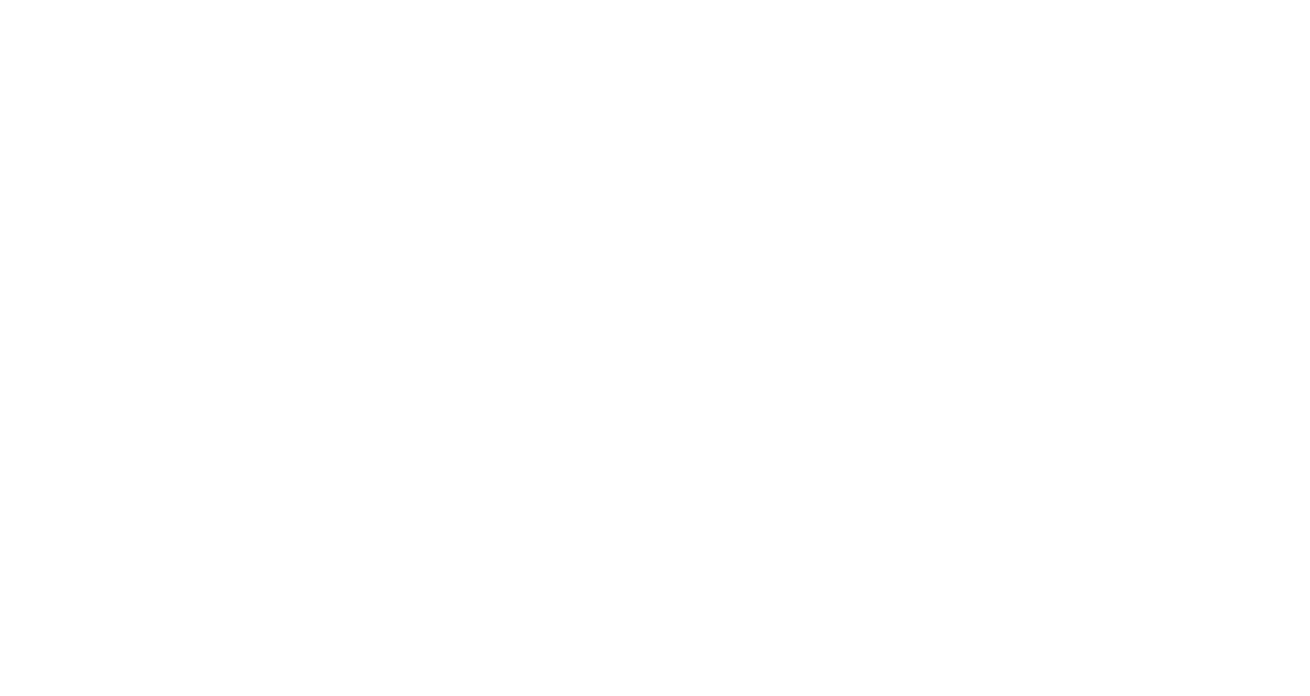
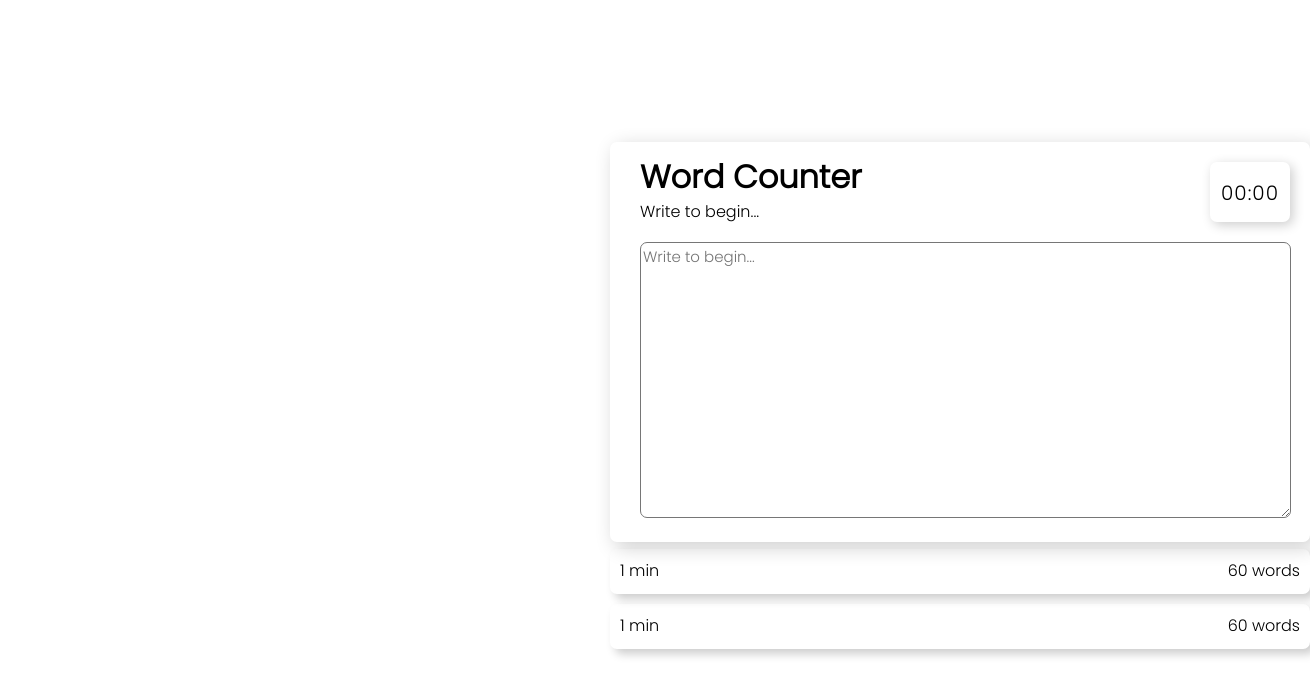
Before and after one commit to Holgerhk/Word-Counter, a plain HTML site: page index.html in a window 1280 px wide. Shown: the whole page, 1310 px wide, since content can reach past the window. Drawn offline with Linux system fonts and the light colour scheme.

Commit message:
another message

```diff
--- a/index.html
+++ b/index.html
@@ -9,6 +9,25 @@
     <title>Word Counter</title>
 </head>
 <body>
+    <div class="container">
+        <h1>Word Counter</h1>
+        <p class="first-p">Write to begin...</p>
+        <div class="time-box">
+            <p class="time">00:00</p>
+        </div>
+        <textarea id="textarea" class="textarea" placeholder="Write to begin..."></textarea>
+    </div>
 
+    <div class="info-container">
+        <div class="info-box">
+            <p class="min">1 min</p>
+            <p class="words">60 words</p>
+        </div>
+
+        <div class="info-box">
+            <p class="min">1 min</p>
+            <p class="words">60 words</p>
+        </div>
+    </div>
 </body>
 </html>
--- a/style.css
+++ b/style.css
@@ -0,0 +1,109 @@
+@import url("https://fonts.googleapis.com/css2?family=Poppins:wght@300&display=swap");
+
+html {
+  height: 100%;
+  width: 100%;
+}
+
+body {
+  height: 100%;
+  width: 100%;
+  margin: 0;
+  display: flex;
+  flex-direction: column;
+  justify-content: center;
+  font-family: "Poppins", sans-serif;
+}
+
+.container {
+  width: 700px;
+  height: 400px;
+  position: relative;
+  left: 610px;
+  border-radius: 7px;
+  box-shadow: 5px 5px 20px rgba(0, 0, 0, 0.2);
+}
+
+h1 {
+  margin: 0;
+  margin-left: 30px;
+  margin-top: 30px;
+  line-height: 10px;
+}
+
+.first-p {
+  margin: 0;
+  margin-left: 30px;
+  line-height: 60px;
+}
+
+.time-box {
+  box-shadow: 3px 3px 12px rgba(0, 0, 0, 0.2);
+  height: 60px;
+  width: 80px;
+  position: absolute;
+  right: 20px;
+  top: 20px;
+  display: flex;
+  justify-content: center;
+  border-radius: 7px;
+}
+
+.time {
+  position: relative;
+  top: -4px;
+  font-size: 20px;
+  letter-spacing: 1px;
+}
+
+.textarea {
+  position: absolute;
+  left: 30px;
+  margin: 0;
+  width: 645px;
+  height: 270px;
+  border-radius: 7px;
+  font-size: 15px;
+  font-family: "Poppins", sans-serif;
+}
+
+.textarea::placeholder {
+  font-size: 15px;
+  font-family: "Poppins", sans-serif;
+}
+
+.textarea:focus {
+  outline: none;
+}
+
+.info-container {
+  width: 700px;
+  position: relative;
+  left: 610px;
+  border-radius: 7px;
+  margin-top: 7px;
+}
+
+.info-box {
+  box-shadow: 5px 5px 10px rgba(0, 0, 0, 0.2);
+  margin: 0;
+  border-radius: 7px;
+  margin-bottom: 10px;
+  display: flex;
+  height: 45px;
+  position: relative;
+}
+
+.min {
+  margin: 0;
+  position: absolute;
+  top: 9px;
+  left: 10px;
+}
+
+.words {
+  margin: 0;
+  position: absolute;
+  top: 9px;
+  right: 10px;
+}
```
